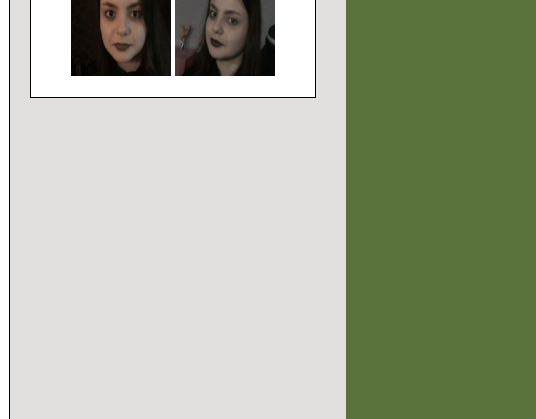
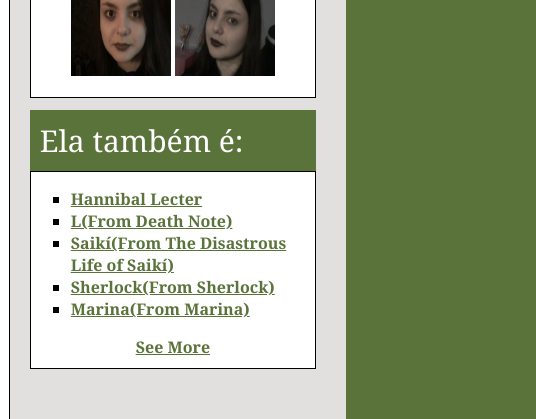
Before and after one commit to Panetonny/The-Not-Personal-Blog-of-Dr.-Vivian-Domingues, a plain HTML site: page index.html in a window 1280 px wide. Shown: the part 604-1023 px from the top of the page, 744-1280 px from the left. Drawn offline with nearby package versions, Linux system fonts and the light colour scheme; a web font is replaced by a local one.

Commit message:
atualização maneira

```diff
--- a/index.css
+++ b/index.css
@@ -2,7 +2,7 @@ html, body {
     margin: 0;
     background: linear-gradient(180deg, rgba(0, 0, 0, 1) 0%, rgb(0, 0, 0) 0%, rgba(69, 92, 39, 1) 28%, rgba(96, 115, 73, 1) 85%);
     background: #5a733a;
-  font-family: Georgia, "Times New Roman", serif;
+    font-family: Georgia, "Times New Roman", serif;
 }
 
 .page {
@@ -146,3 +146,23 @@ html, body {
     display: flex;
     flex-wrap: wrap;
 }
+
+a{
+    color: #5a733a;
+    font-weight: 800;
+  }
+
+.center{
+  display: flex;
+  align-items: center;
+  justify-content: center;
+  margin-bottom: 10px;
+}
+
+.mbti{
+  position: absolute;
+  top: 50px;
+  right: 50px;
+  font-family: "BBH Bartle", sans-serif;
+  color: rgb(94, 11, 102);
+  text-align: center;
--- a/index.html
+++ b/index.html
@@ -9,6 +9,7 @@
   <link rel="preconnect" href="https://fonts.googleapis.com">
   <link rel="preconnect" href="https://fonts.gstatic.com/" crossorigin>
   <link href="https://fonts.googleapis.com/css2?family=Playfair+Display:ital,wght@0,400..900;1,400..900&display=swap" rel="stylesheet">
+  <link rel="preconnect" href="https://fonts.googleapis.com"><link rel="preconnect" href="https://fonts.gstatic.com" crossorigin><link href="https://fonts.googleapis.com/css2?family=BBH+Bartle&family=Playfair+Display:ital,wght@0,400..900;1,400..900&display=swap" rel="stylesheet">
 </head>
 <body>
   <div class="page">
@@ -107,10 +108,24 @@
           </div>
         </section>
 
+        <section class="section">
+          <h4>Ela também é:</h4>
+          <div class="background">
+            <ul type="square">
+              <li><a href="">Hannibal Lecter</a></li>
+              <li><a href="">L(From Death Note)</a></li>
+              <li><a href="">Saikí(From The Disastrous Life of Saikí)</a></li>
+              <li><a href="">Sherlock(From Sherlock)</a></li>
+              <li><a href="">Marina(From Marina)</a></li>
+            </ul>
+            <a href="" class="center">See More</a>
+          </div>
+        </section>
+
       </aside>
+    </div>
+  </div>
 
-    </div>
-
-  </div>
+  <h1 class="mbti">INTP-A <br>Girl</h1>
 </body>
 </html>
```
